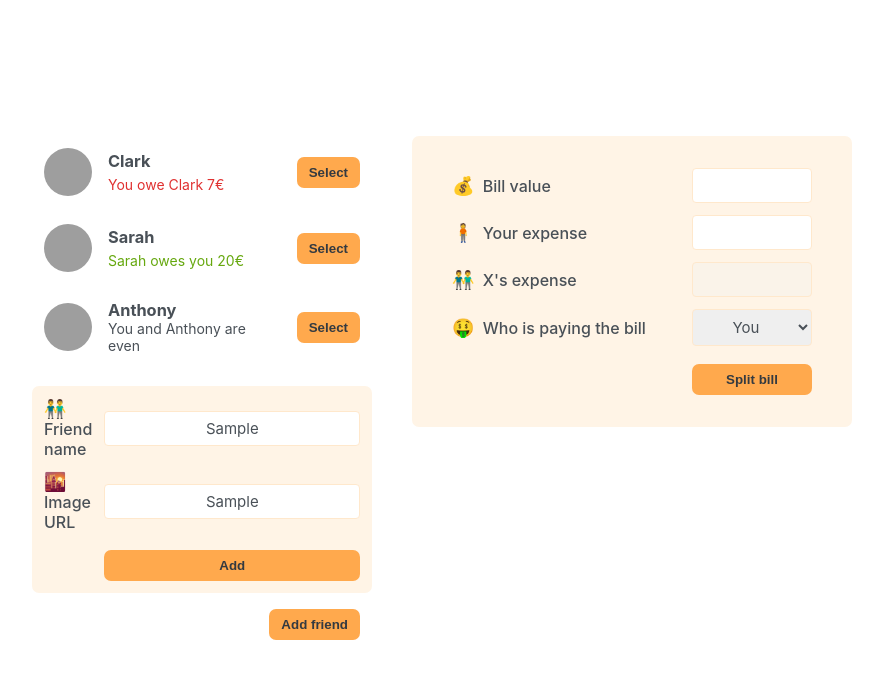
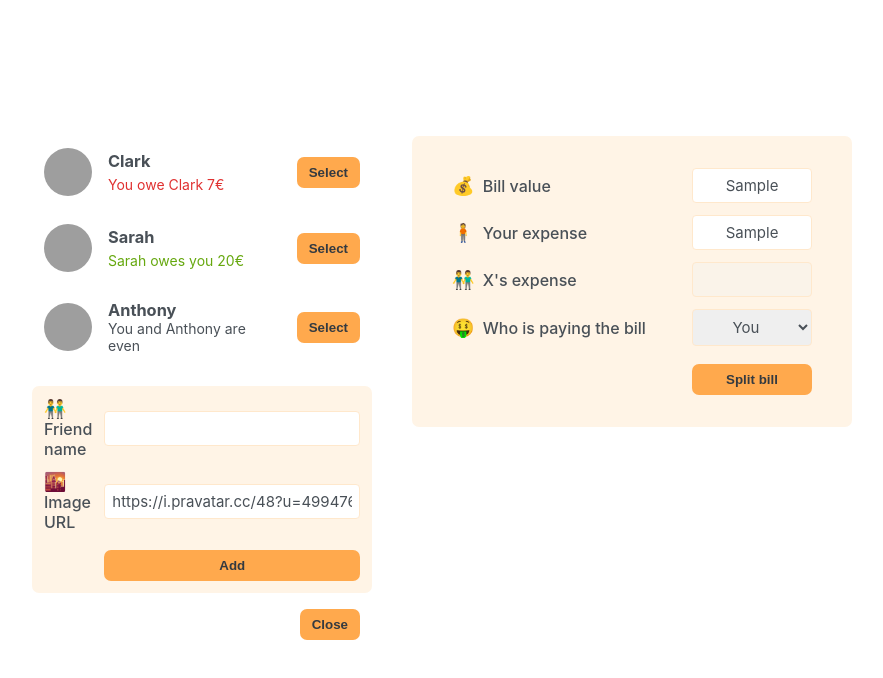
Before and after one commit to marco-vidali/the-ultimate-react-course-2024-react-redux-and-more, a React (Create React App) app in the folder 06-eat-n-split/: page / in a window 1280 px wide. Both pictures are taken after typing "Sample", "Sample" into the empty fields and a click on the button "Add friend". Shown: the top 678 px of the page, without its empty margins (198-1081 px from the left). Built offline with nearby package versions, Linux system fonts and the light colour scheme; grey boxes are pictures that could not be loaded.

Commit message:
Adding a New Friend

```diff
--- a/06-eat-n-split/src/App.js
+++ b/06-eat-n-split/src/App.js
@@ -1,4 +1,7 @@
-const initialFriends = [
+import { useState } from "react";
+
+export default function App() {
+  const [friends, setFriends] = useState([
     {
       id: 118836,
       name: "Clark",
@@ -17,15 +20,27 @@
       image: "https://i.pravatar.cc/48?u=499476",
       balance: 0,
     },
-];
+  ]);
 
-export default function App() {
+  const [showAddFriend, setShowAddFriend] = useState(false);
+
+  function handleShowAddFriend() {
+    setShowAddFriend((show) => !show);
+  }
+
+  function handleAddFriend(friend) {
+    setFriends((friends) => [...friends, friend]);
+    setShowAddFriend(false);
+  }
+
   return (
     <div className="app">
       <div className="sidebar">
-        <FriendsList />
-        <FormAddFriend />
-        <Button>Add friend</Button>
+        <FriendsList friends={friends} />
+        {showAddFriend && <FormAddFriend onAddFriend={handleAddFriend} />}
+        <Button onClick={handleShowAddFriend}>
+          {showAddFriend ? "Close" : "Add friend"}
+        </Button>
       </div>
 
       <FormSplitBill />
@@ -33,8 +48,7 @@
   );
 }
 
-function FriendsList() {
-  const friends = initialFriends;
+function FriendsList({ friends }) {
   return (
     <ul>
       {friends.map((friend) => (
@@ -69,18 +83,52 @@
   );
 }
 
-function Button({ children }) {
-  return <button className="button">{children}</button>;
+function Button({ children, onClick }) {
+  return (
+    <button className="button" onClick={onClick}>
+      {children}
+    </button>
+  );
 }
 
-function FormAddFriend() {
+function FormAddFriend({ onAddFriend }) {
+  const [name, setName] = useState("");
+  const [image, setImage] = useState("https://i.pravatar.cc/48?u=499476");
+
+  function handleSubmit(e) {
+    e.preventDefault();
+
+    if (!name || !image) return;
+
+    const id = crypto.randomUUID();
+    const newFriend = {
+      name,
+      image: `${image}?=${id}`,
+      balance: 0,
+      id: crypto.randomUUID(),
+    };
+
+    onAddFriend(newFriend);
+
+    setName("");
+    setImage("https://i.pravatar.cc/48?u=499476");
+  }
+
   return (
-    <form className="form-add-friend">
+    <form className="form-add-friend" onSubmit={handleSubmit}>
       <label>👬 Friend name</label>
-      <input type="text" />
+      <input
+        type="text"
+        onChange={(e) => setName(e.target.value)}
+        value={name}
+      />
 
       <label>🌇 Image URL</label>
-      <input type="text" />
+      <input
+        type="text"
+        onChange={(e) => setImage(e.target.value)}
+        value={image}
+      />
 
       <Button>Add</Button>
     </form>
```
Lines whose indentation alone changed are shown as unchanged.
